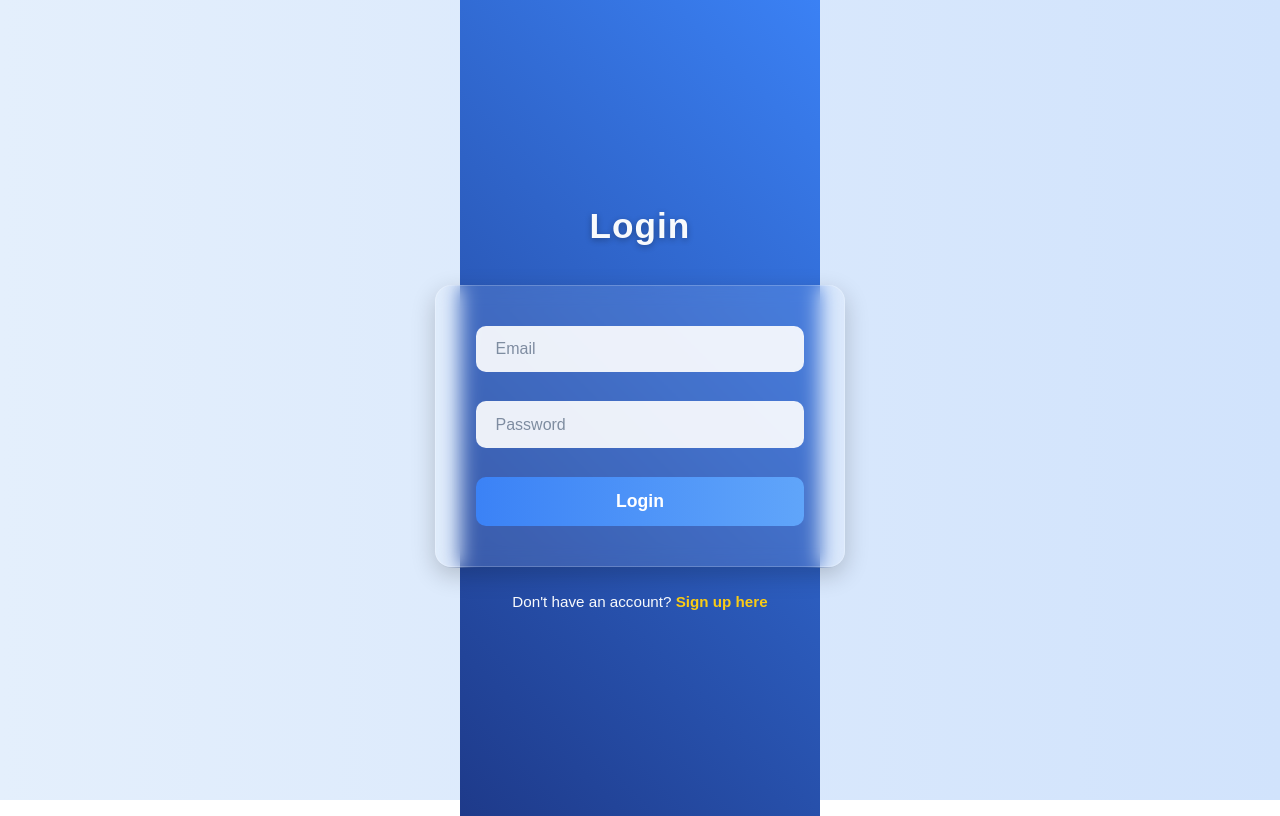
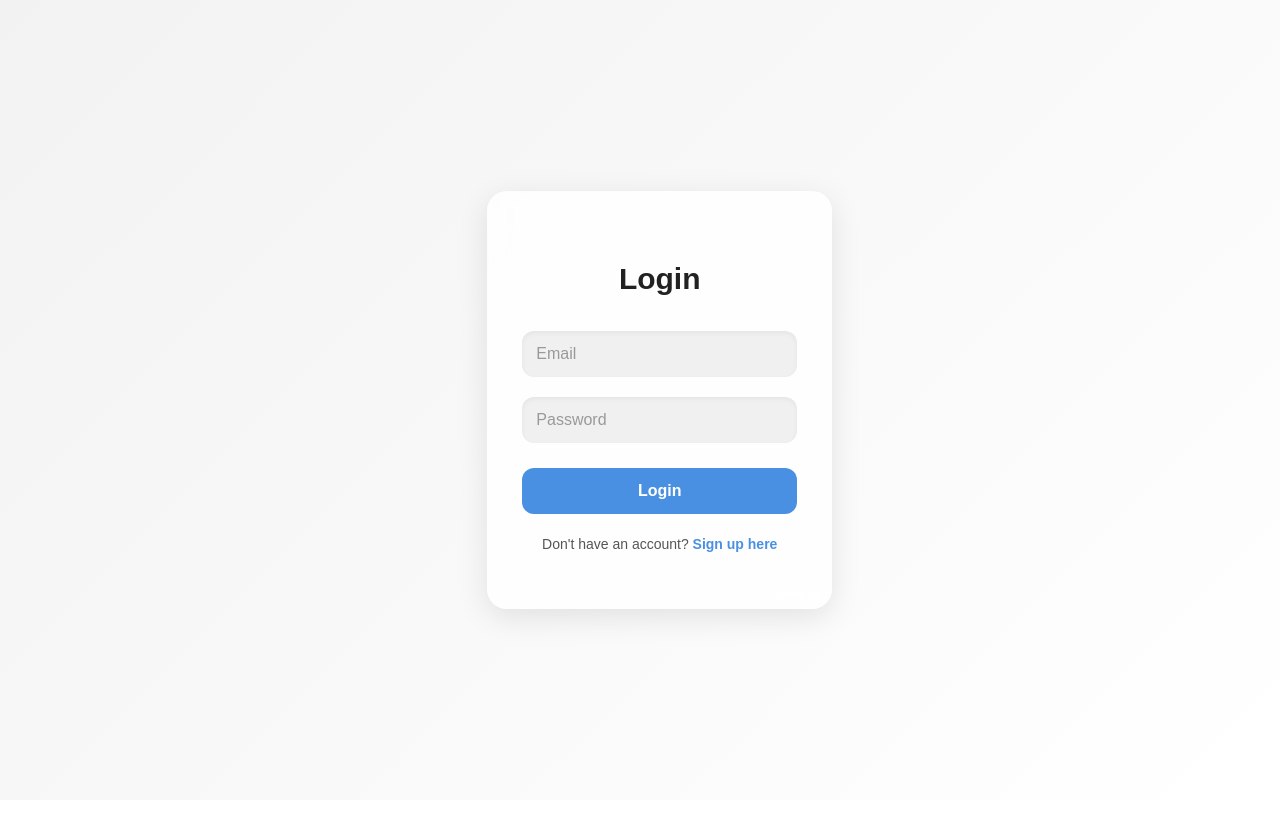
Before and after one commit to vidya-krishnamurthy/Habit-Tracking-System, a React (Vite) app in the folder client/: page /login in a window 1280 px wide. Built offline with nearby package versions, Linux system fonts and the light colour scheme.

Commit message:
login commit

```diff
--- a/client/src/pages/login.css
+++ b/client/src/pages/login.css
@@ -1,149 +1,120 @@
 /* login.css */
-.auth-container {
+
+body {
+  margin: 0;
+  padding: 0;
+  font-family: 'Poppins', sans-serif;
+  background: linear-gradient(135deg, #f2f2f2, #ffffff);
+  min-height: 100vh;
   display: flex;
-  flex-direction: column;
+  justify-content: center;
   align-items: center;
-  justify-content: center;
-  min-height: 100vh;
-  background: linear-gradient(45deg, #1e3a8a, #3b82f6); /* Vibrant blue gradient */
-  padding: 1rem;
-  animation: slideIn 0.8s ease-out;
+  animation: fadeInBody 1.2s ease-in-out;
 }
 
-.auth-container h2 {
-  font-size: 2.2rem;
-  color: #f8fafc;
-  margin-bottom: 2rem;
-  font-weight: 700;
-  text-align: center;
-  letter-spacing: 1px;
-  text-shadow: 0 2px 6px rgba(0, 0, 0, 0.3);
-}
-
-.auth-container form {
-  background: rgba(255, 255, 255, 0.1); /* Glassmorphism effect */
-  backdrop-filter: blur(10px);
-  padding: 2.5rem;
-  border-radius: 16px;
-  box-shadow: 0 8px 24px rgba(0, 0, 0, 0.2);
-  width: 100%;
-  max-width: 420px;
-  display: flex;
-  flex-direction: column;
-  gap: 1.8rem;
-  border: 1px solid rgba(255, 255, 255, 0.2);
-}
-
-.auth-container input {
-  padding: 0.9rem 1.2rem;
-  font-size: 1rem;
-  border: none;
-  border-radius: 10px;
-  background-color: rgba(255, 255, 255, 0.9);
-  color: #1e3a8a;
-  outline: none;
-  transition: transform 0.3s ease, box-shadow 0.3s ease;
-}
-
-.auth-container input:focus {
-  transform: scale(1.02);
-  box-shadow: 0 0 12px rgba(59, 130, 246, 0.5);
-}
-
-.auth-container input::placeholder {
-  color: #64748b;
-  opacity: 0.8;
-}
-
-.auth-container button {
-  background: linear-gradient(90deg, #3b82f6, #60a5fa);
-  color: #fff;
-  padding: 0.9rem;
-  font-size: 1.1rem;
-  font-weight: 600;
-  border: none;
-  border-radius: 10px;
-  cursor: pointer;
-  transition: background 0.3s ease, transform 0.2s ease, box-shadow 0.3s ease;
-}
-
-.auth-container button:hover {
-  background: linear-gradient(90deg, #2563eb, #3b82f6);
-  transform: translateY(-2px);
-  box-shadow: 0 4px 12px rgba(59, 130, 246, 0.4);
-}
-
-.auth-container button:active {
-  transform: translateY(0);
-  box-shadow: 0 2px 6px rgba(59, 130, 246, 0.2);
-}
-
-.auth-container p {
-  color: #f8fafc;
-  font-size: 0.95rem;
-  margin-top: 1.5rem;
-  text-align: center;
-}
-
-.auth-container a {
-  color: #facc15;
-  text-decoration: none;
-  font-weight: 600;
-  transition: color 0.3s ease, text-decoration 0.3s ease;
-}
-
-.auth-container a:hover {
-  color: #eab308;
-  text-decoration: underline;
-}
-
-/* Toastify styles */
-.Toastify__toast--success {
-  background: #10b981 !important;
-  color: #fff !important;
-  font-size: 0.95rem;
-  border-radius: 10px;
-  font-weight: 500;
-}
-
-.Toastify__toast--error {
-  background: #ef4444 !important;
-  color: #fff !important;
-  font-size: 0.95rem;
-  border-radius: 10px;
-  font-weight: 500;
-}
-
-/* Responsive design */
-@media (max-width: 480px) {
-  .auth-container h2 {
-    font-size: 1.8rem;
+@keyframes fadeInBody {
+  0% {
+    opacity: 0;
+    background: #e0e0e0;
   }
-
-  .auth-container form {
-    padding: 2rem;
-    max-width: 95%;
-  }
-
-  .auth-container input,
-  .auth-container button {
-    font-size: 0.95rem;
-    padding: 0.8rem;
-  }
-
-  .auth-container p {
-    font-size: 0.9rem;
+  100% {
+    opacity: 1;
+    background: linear-gradient(135deg, #f2f2f2, #ffffff);
   }
 }
 
-/* Slide-in animation */
-@keyframes slideIn {
-  from {
+.auth-container {
+  background: rgba(255, 255, 255, 0.8);
+  border-radius: 20px;
+  box-shadow: 0 8px 30px rgba(0, 0, 0, 0.1);
+  backdrop-filter: blur(10px);
+  -webkit-backdrop-filter: blur(10px);
+  padding: 40px 35px;
+  width: 90%;
+  max-width: 400px;
+  color: #333;
+  text-align: center;
+  animation: slideUp 0.8s ease;
+  transition: all 0.3s ease-in-out;
+}
+
+@keyframes slideUp {
+  0% {
     opacity: 0;
     transform: translateY(30px);
   }
-  to {
+  100% {
     opacity: 1;
     transform: translateY(0);
   }
 }
+
+.auth-container h2 {
+  margin-bottom: 20px;
+  font-size: 30px;
+  font-weight: bold;
+  color: #222;
+}
+
+.auth-container form {
+  display: flex;
+  flex-direction: column;
+}
+
+.auth-container input {
+  padding: 14px;
+  margin: 10px 0;
+  border: none;
+  border-radius: 12px;
+  background: #f0f0f0;
+  color: #333;
+  font-size: 16px;
+  transition: 0.3s ease;
+  box-shadow: inset 0 2px 5px rgba(0, 0, 0, 0.05);
+}
+
+.auth-container input::placeholder {
+  color: #999;
+}
+
+.auth-container input:focus {
+  background: #fff;
+  outline: none;
+  box-shadow: 0 0 8px rgba(100, 100, 255, 0.2);
+}
+
+.auth-container button {
+  margin-top: 15px;
+  padding: 14px;
+  background: #4a90e2;
+  border: none;
+  color: white;
+  font-weight: 600;
+  font-size: 16px;
+  border-radius: 12px;
+  cursor: pointer;
+  transition: transform 0.2s ease, background 0.3s ease;
+}
+
+.auth-container button:hover {
+  background: #3c7edb;
+  transform: translateY(-2px);
+}
+
+.auth-container p {
+  margin-top: 20px;
+  color: #555;
+  font-size: 14px;
+}
+
+.auth-container a {
+  color: #4a90e2;
+  font-weight: 600;
+  text-decoration: none;
+  transition: 0.2s;
+}
+
+.auth-container a:hover {
+  text-decoration: underline;
+  color: #3c7edb;
+}
```
